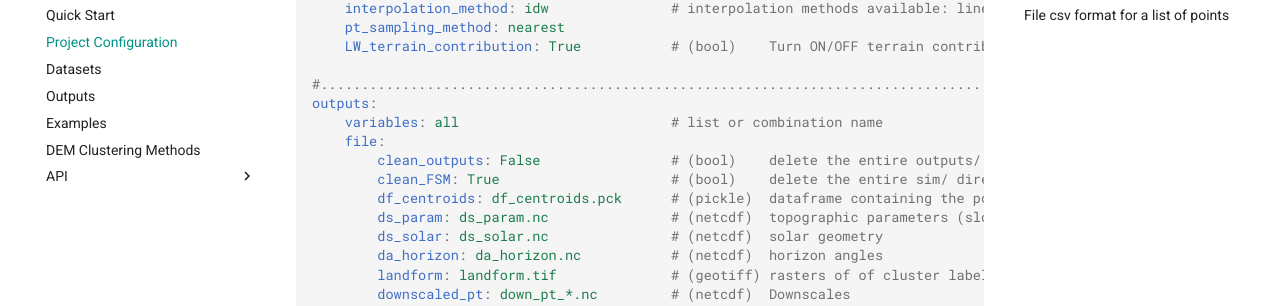
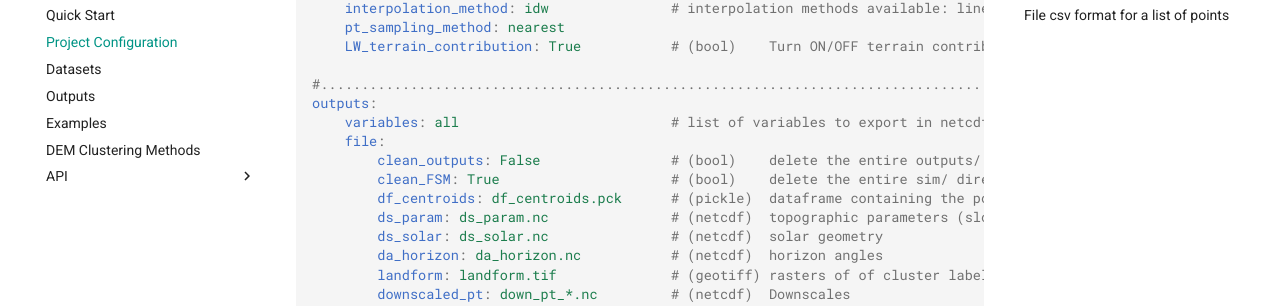
Before and after one commit to ArcticSnow/TopoPyScale_Documentation, an MkDocs documentation site: the page built from docs/3_configurationFile.md, in a window 1280 px wide and 900 px high, scrolled down 2053 px. Shown: the part 147-453 px from the top of the window. Built offline with MkDocs 1.6.1 and Material for MkDocs 9.7.7, drawn with Linux system fonts in a browser that asks for light colours.

Commit message:
precise list of variable in configuration

```diff
--- a/docs/3_configurationFile.md
+++ b/docs/3_configurationFile.md
@@ -103,7 +103,7 @@
 
 #.....................................................................................................
 outputs:
-    variables: all                          # list or combination name
+    variables: all                          # list of variables to export in netcdf. ['t','p','SW']. Default None or all
     file:
         clean_outputs: False                # (bool)    delete the entire outputs/ directory prior to downscaling
         clean_FSM: True                     # (bool)    delete the entire sim/ directory
```
